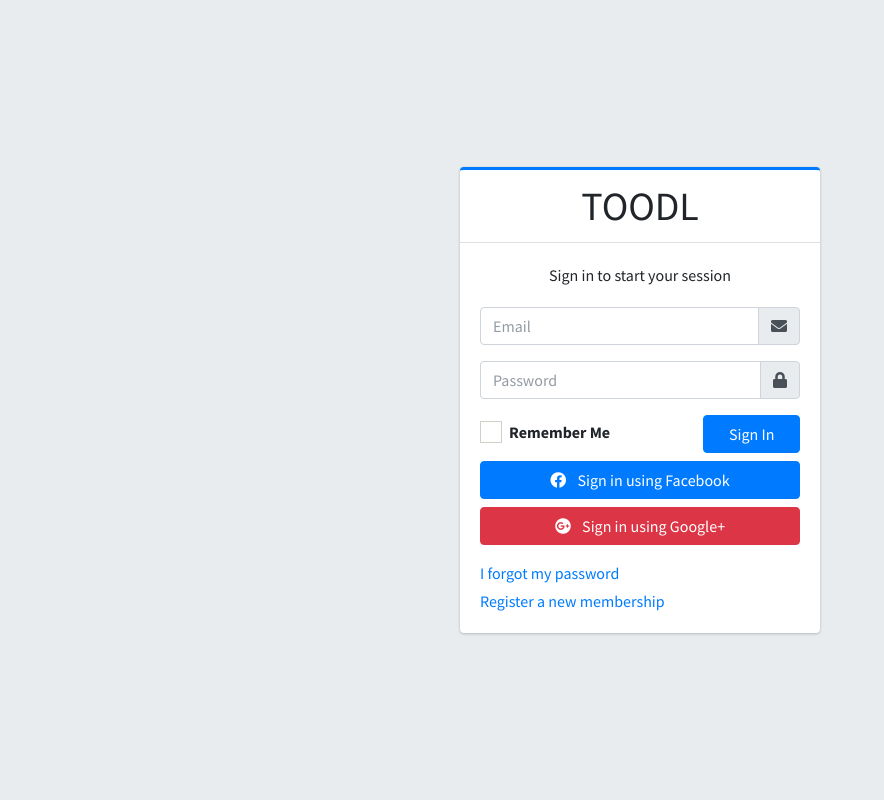
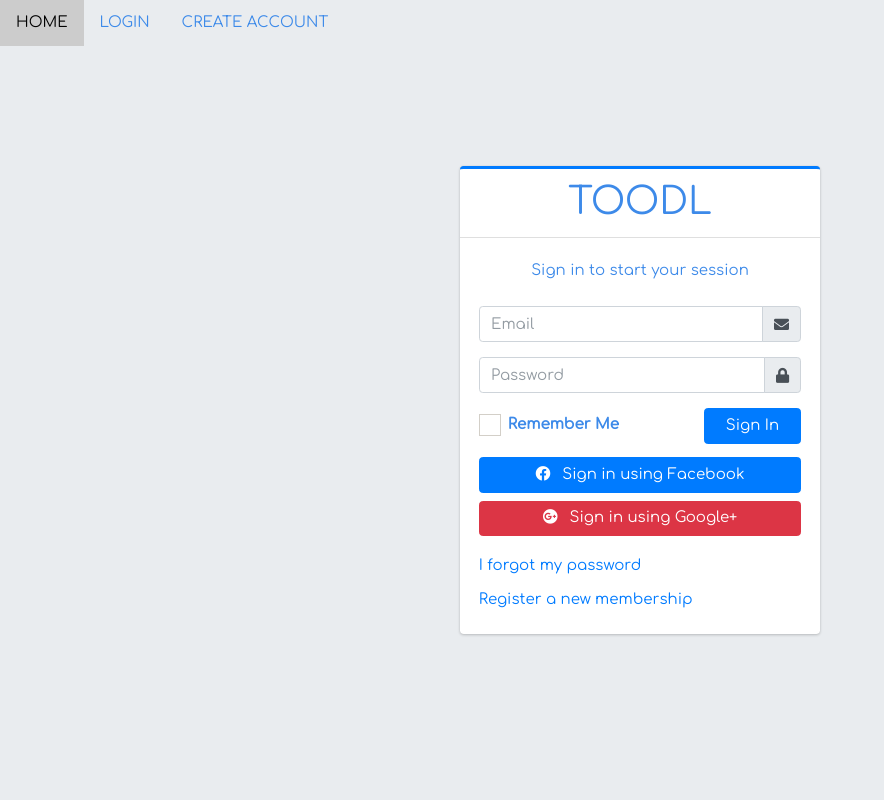
Before and after one commit to Conner-Fulford/toodl, a Django app: page /login/ in a window 1280 px wide. Shown: the whole page, without its empty margins (0-884 px from the left). Run offline with Django 4.2, Linux system fonts and the light colour scheme; some libraries are stand-ins or nearby versions.

Commit message:
linked and stylized content

```diff
--- a/home/templates/index.html
+++ b/home/templates/index.html
@@ -33,9 +33,9 @@ body, html {
 <!-- Navbar (sit on top) -->
 <div class="w3-top">
   <div class="w3-bar" id="Navbar">
-    <a href="#index" class="w3-bar-item w3-button">HOME</a>
-    <a href="#index" class="w3-bar-item w3-button">LOGIN </a>
-    <a href="#index" class="w3-bar-item w3-button">CREATE ACCOUNT</a>
+    <a href="#" class="w3-bar-item w3-button">HOME</a>
+    <a href="login" class="w3-bar-item w3-button">LOGIN </a>
+    <a href="register" class="w3-bar-item w3-button">CREATE ACCOUNT</a>
     </a>
   </div>
 </div>
--- a/home/templates/login.html
+++ b/home/templates/login.html
@@ -4,6 +4,9 @@
 <head>
   <meta charset="utf-8">
   <meta name="viewport" content="width=device-width, initial-scale=1">
+  <link rel="stylesheet" href="https://www.w3schools.com/w3css/4/w3.css">
+  <link rel="stylesheet" href="https://fonts.googleapis.com/css?family=Monoton">
+  <link rel="stylesheet" href="https://fonts.googleapis.com/css?family=Comfortaa">
   <title>AdminLTE 3 | Log in (v2)</title>
 
   <!-- Google Font: Source Sans Pro -->
@@ -14,18 +17,45 @@
   <link rel="stylesheet" href="{% static 'plugins/icheck-bootstrap/icheck-bootstrap.min.css' %}">
   <!-- Theme style -->
   <link rel="stylesheet" href="{% static 'dist/css/adminlte.min.css' %}">
+  <style>
+    body,h1,h2 {font-family: "Comfortaa", sans-serif;}
+    body, html {
+      height: 100%;
+      color: #3d8ae9;
+      line-height: 2;
+    }
+    .title {
+      font-family: "Monoton", sans-serif;
+      font-size: 2000%;
+      color: #3d8ae9;
+    }
+    .margin{
+      padding: 70px;
+      text-align: center;
+    }
+
+    </style>
 </head>
+<div class="w3-top">
+  <div class="w3-bar" id="Navbar">
+    <a href="../" class="w3-bar-item w3-button">HOME</a>
+    <a href="#" class="w3-bar-item w3-button">LOGIN </a>
+    <a href="../register" class="w3-bar-item w3-button">CREATE ACCOUNT</a>
+    </a>
+  </div>
+</div>
 <body class="hold-transition login-page">
 <div class="login-box">
+
   <!-- /.login-logo -->
   <div class="card card-outline card-primary">
     <div class="card-header text-center">
-      <a href="../index.html" class="h1">TOODL</a>
+      <a href="../" class="h1">TOODL</a>
     </div>
     <div class="card-body">
       <p class="login-box-msg">Sign in to start your session</p>
 
-      <form action="../../index3.html" method="post">
+      <form action="#" method="post">
         <div class="input-group mb-3">
           <input type="email" class="form-control" placeholder="Email">
           <div class="input-group-append">
@@ -70,7 +100,7 @@
       <!-- /.social-auth-links -->
 
       <p class="mb-1">
-        <a href="forgot-password.html">I forgot my password</a>
+        <a href="#">I forgot my password</a>
       </p>
       <p class="mb-0">
         <a href="../register" class="text-center">Register a new membership</a>
```
Also changed, not shown: home/templates/register.html (+32 -2 lines).
